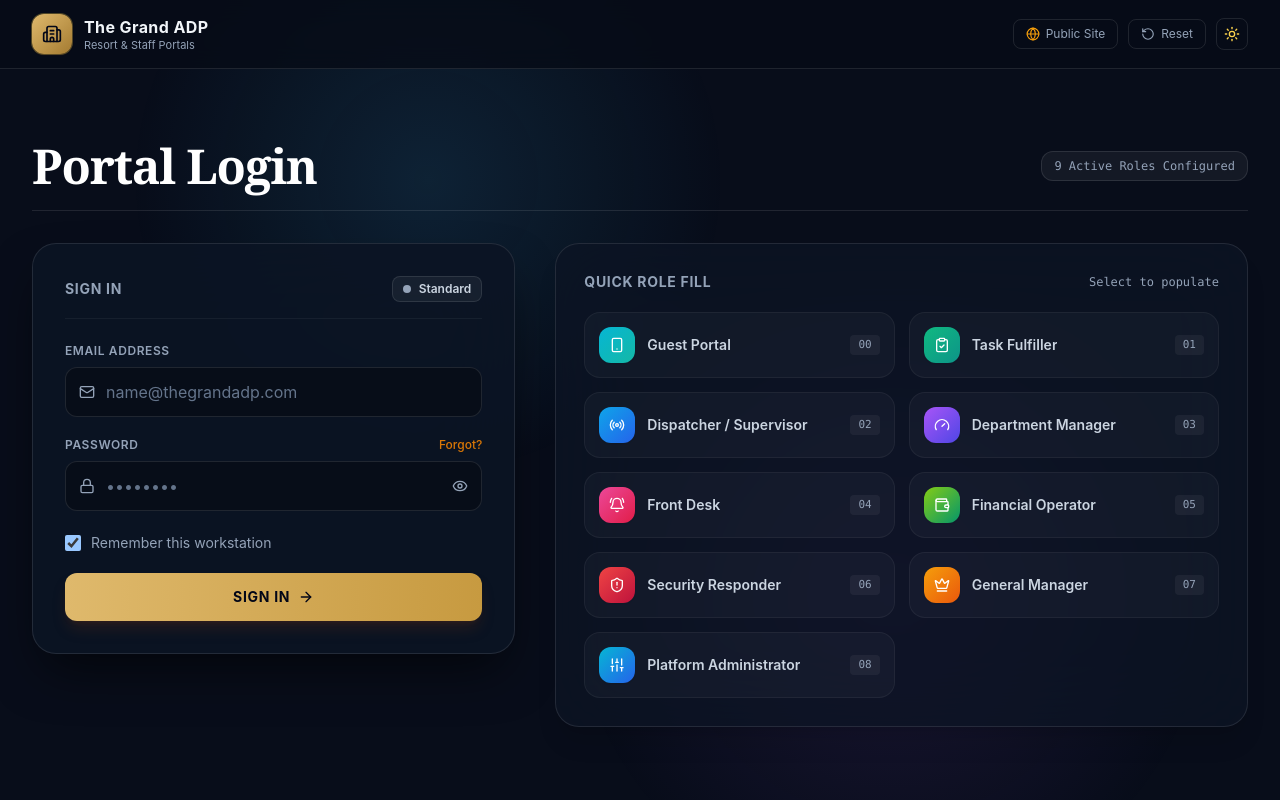
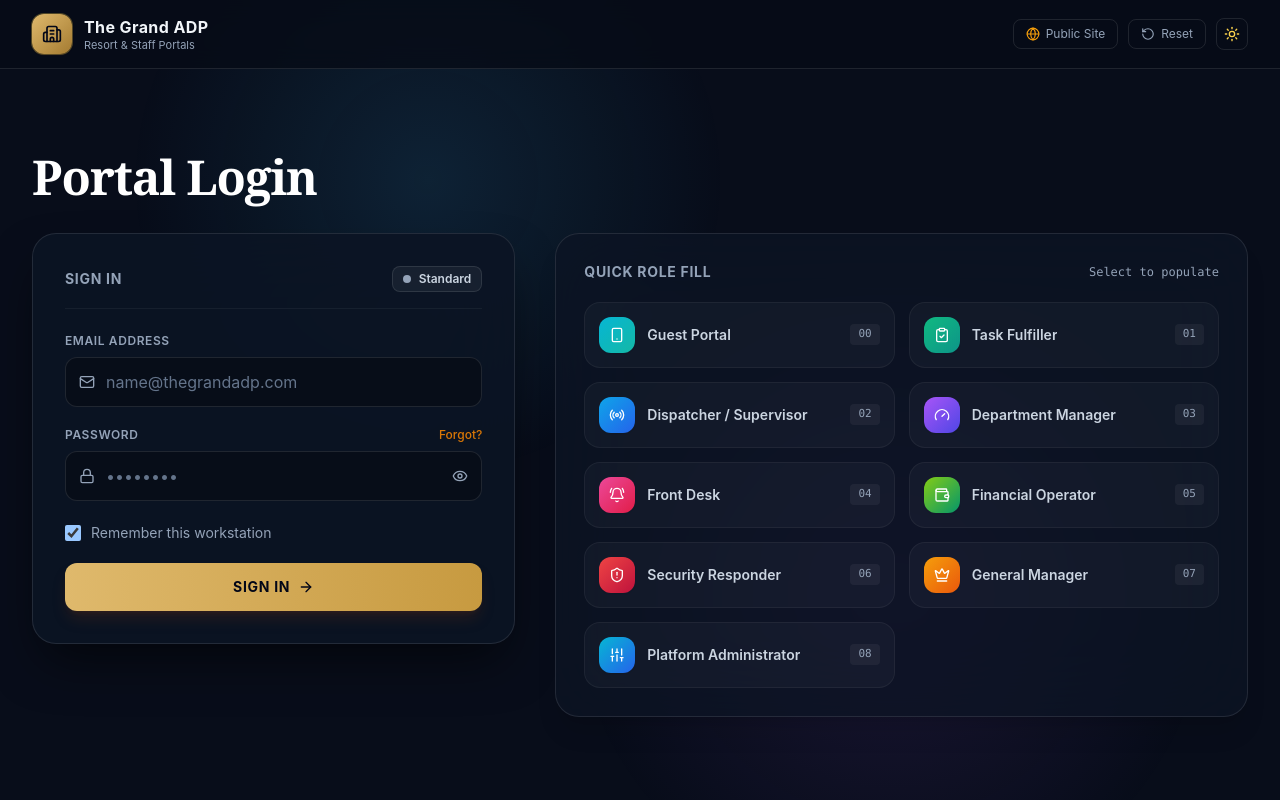
Before and after one commit to chinmaya-behera/hotel-app-main, a Next.js app in the folder public-preview/: page /login in a window 1280 px wide. Built offline with nearby package versions, Linux system fonts and the light colour scheme.

Commit message:
fix(login): remove horizontal divider line and side badge from Portal Login heading

```diff
--- a/public-preview/src/components/login/PortalLoginView.tsx
+++ b/public-preview/src/components/login/PortalLoginView.tsx
@@ -320,34 +320,15 @@ export function PortalLoginView() {
 
       {/* Main Content Area - Expansive Large Size Frontend */}
       <main className="relative z-10 flex-1 max-w-7xl w-full mx-auto px-4 sm:px-6 lg:px-8 py-8 sm:py-12 lg:py-14 flex flex-col justify-center">
-        {/* Prominent Portal Login Line */}
+        {/* Clean Portal Login Heading */}
         <div className="mb-8">
-          <div
-            className={`flex flex-col sm:flex-row sm:items-center justify-between gap-4 pb-5 border-b ${
-              isLight ? 'border-slate-300/80' : 'border-white/10'
+          <h1
+            className={`text-3xl sm:text-4xl lg:text-5xl font-serif font-bold tracking-tight ${
+              isLight ? 'text-slate-900' : 'text-white'
             }`}
           >
-            <div>
-              <h1
-                className={`text-3xl sm:text-4xl lg:text-5xl font-serif font-bold tracking-tight ${
-                  isLight ? 'text-slate-900' : 'text-white'
-                }`}
-              >
-                Portal Login
-              </h1>
-            </div>
-            <div className="flex items-center gap-2">
-              <span
-                className={`text-xs font-mono px-3 py-1.5 rounded-xl border ${
-                  isLight
-                    ? 'text-slate-600 bg-white/80 border-slate-300/70 shadow-xs'
-                    : 'text-slate-400 bg-white/5 border-white/10'
-                }`}
-              >
-                9 Active Roles Configured
-              </span>
-            </div>
-          </div>
+            Portal Login
+          </h1>
         </div>
 
         {/* Grid Layout - Large size & generous spacing */}
```
